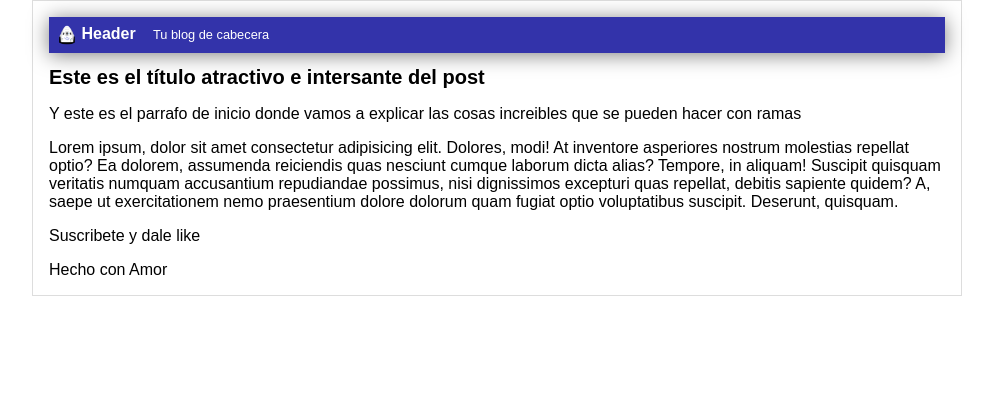
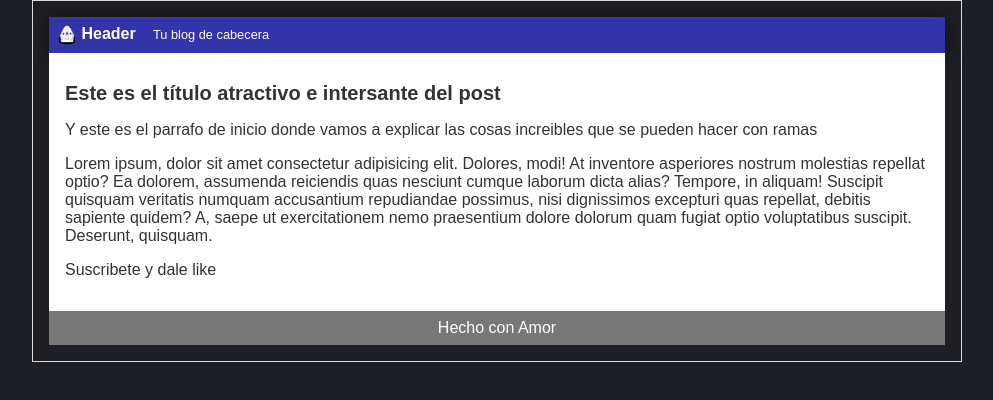
Before and after one commit to SamuelCruzGz/test, a plain HTML site: page index.html in a window 1280 px wide. Shown: the whole page, without its empty margins (143-1136 px from the left). Drawn offline with Linux system fonts and the light colour scheme.

Commit message:
Adding changes with footer

```diff
--- a/css/estilos.css
+++ b/css/estilos.css
@@ -1,11 +1,6 @@
 body{
-<<<<<<< HEAD
     background: #1e1f24;
     color: #333;
-=======
-    color: red;
-    color: black;
->>>>>>> footer
     text-align: center;
     font-family: Arial, Helvetica, sans-serif;
     font-size: 16px;
@@ -44,15 +39,13 @@ body{
     font-size: 0.8em;
 }
 
-<<<<<<< HEAD
 #post{
     background: white;
     padding: 1em;
-=======
+}
 #footer {
     background: #777;
     color: white;
     text-align: center;
     padding: 0.5em;
->>>>>>> footer
 }
```
